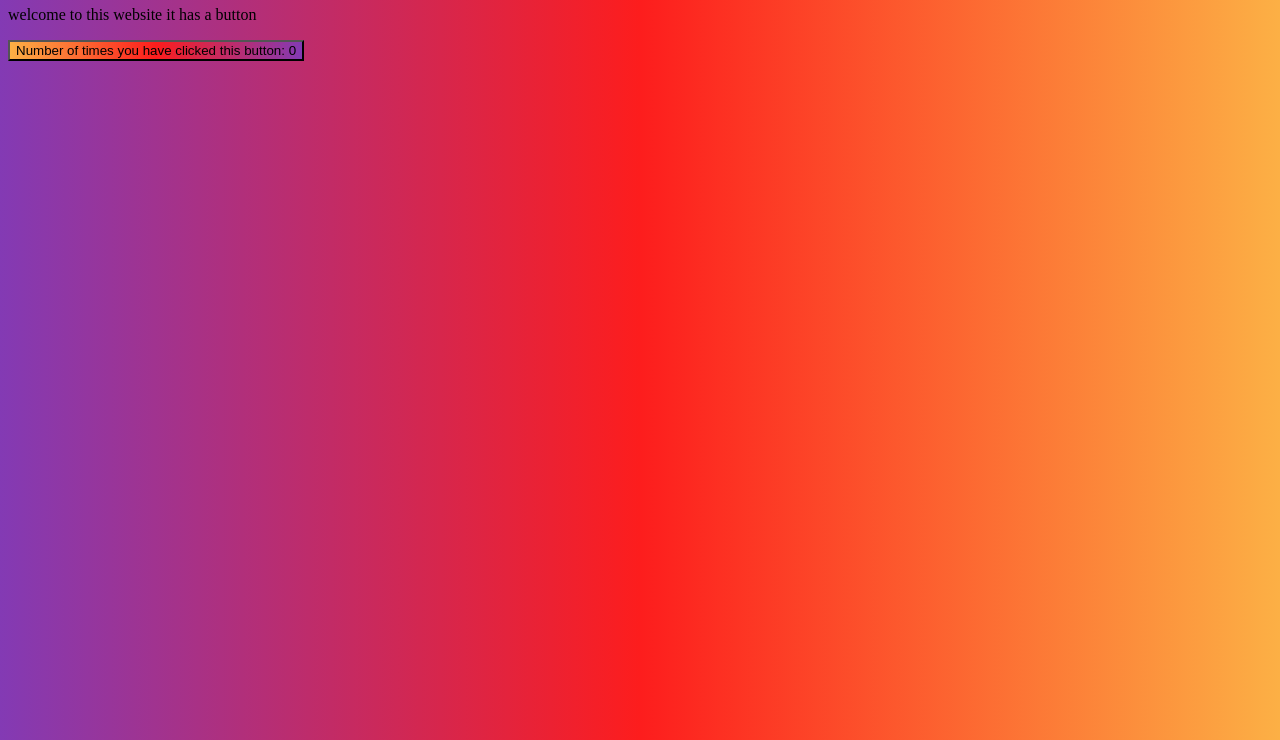
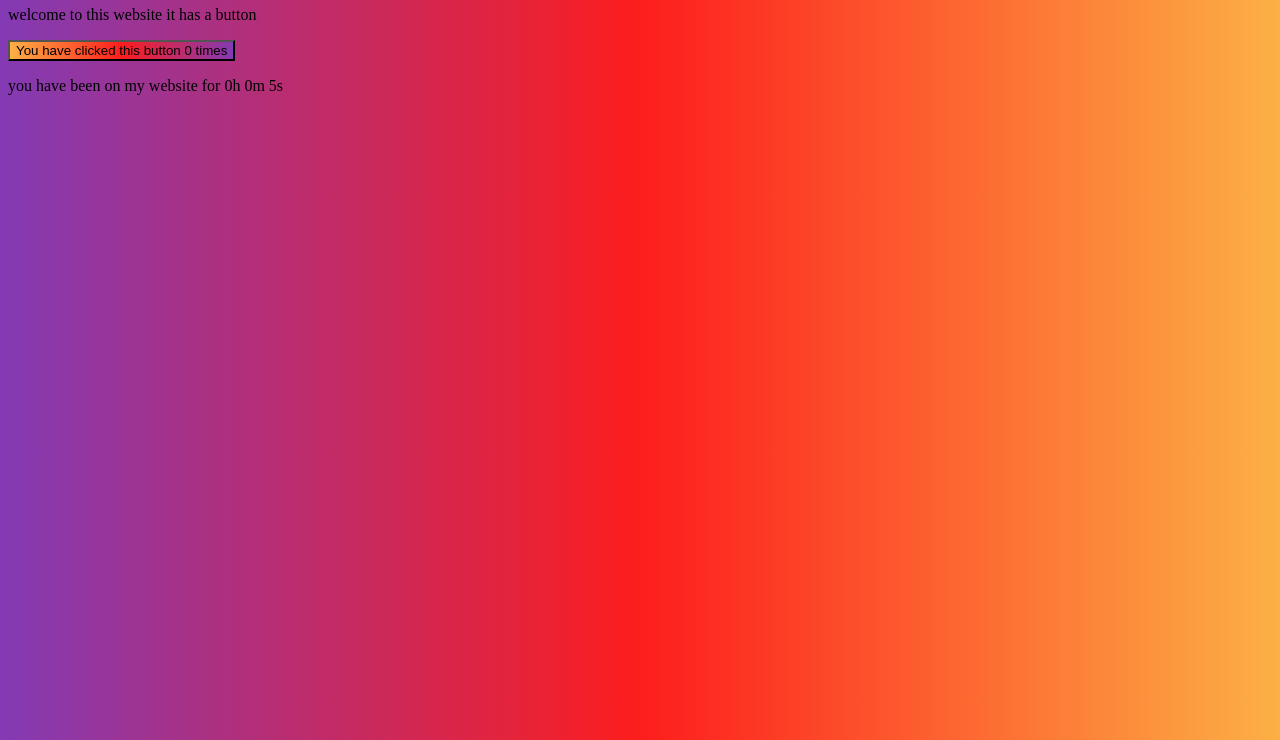
Before and after one commit to omkassam/website, a plain HTML site: page joe.html in a window 1280 px wide. Shown: the part 60-800 px from the top of the page. Drawn offline with Linux system fonts and the light colour scheme.

Commit message:
Update joe.html

```diff
--- a/joe.html
+++ b/joe.html
@@ -1,9 +1,12 @@
 <body style="background: rgb(131,58,180);
 background: linear-gradient(90deg, rgba(131,58,180,1) 0%, rgba(253,29,29,1) 50%, rgba(252,176,69,1) 100%);">
+
+<body>
 
   <h1>hi im joe</h1>
 
   <p>welcome to this website it has a button</p>
+
 
   <script type="text/javascript">
     var clicks = 0;
@@ -15,5 +18,24 @@ background: linear-gradient(90deg, rgba(131,58,180,1) 0%, rgba(253,29,29,1) 50%,
 
   <button type="button" style="background: rgb(252,176,69);
   background: linear-gradient(90deg, rgba(252,176,69,1) 0%, rgba(253,29,29,1) 50%, rgba(131,58,180,1) 100%);" onClick="onClick()">
-  Number of times you have clicked this button: <a id="clicks">0
+    You have clicked this button <a id="clicks">0</a> times
   </button>
+
+  <script>
+
+  var start = new Date().getTime();
+  var x = setInterval(function() {
+    var now = new Date().getTime() - start;
+    var hours = Math.floor((now % (1000 * 60 * 60 * 24)) / (1000 *   60 * 60));
+    var minutes = Math.floor((now % (1000 * 60 * 60)) / (1000 * 60)  ) ;
+    var seconds = Math.floor((now % (1000 * 60)) / 1000);
+
+    document.getElementById("time").innerHTML = hours + "h "+ minutes + "m " + seconds + "s ";
+
+  }, 1000);
+  </script>
+
+  <p>you have been on my website for <a id="time">0h 0m 0s</p>
+
+
+</body>
```
Lines whose indentation alone changed are shown as unchanged.
